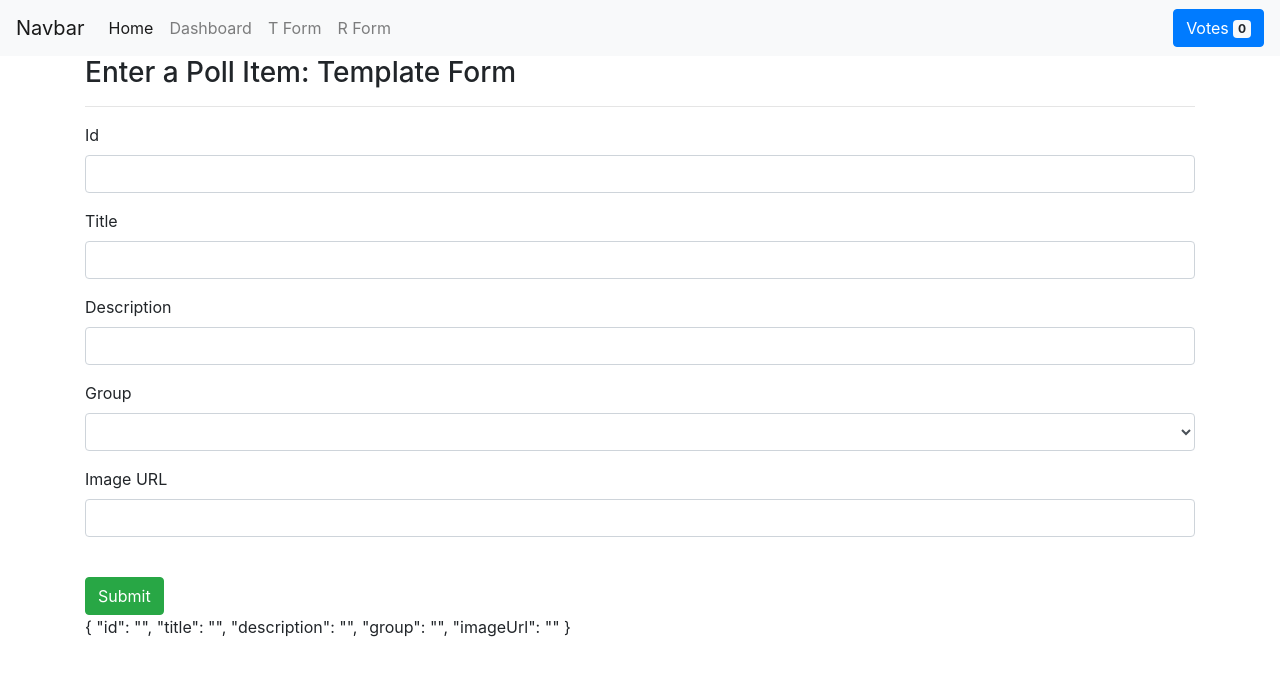
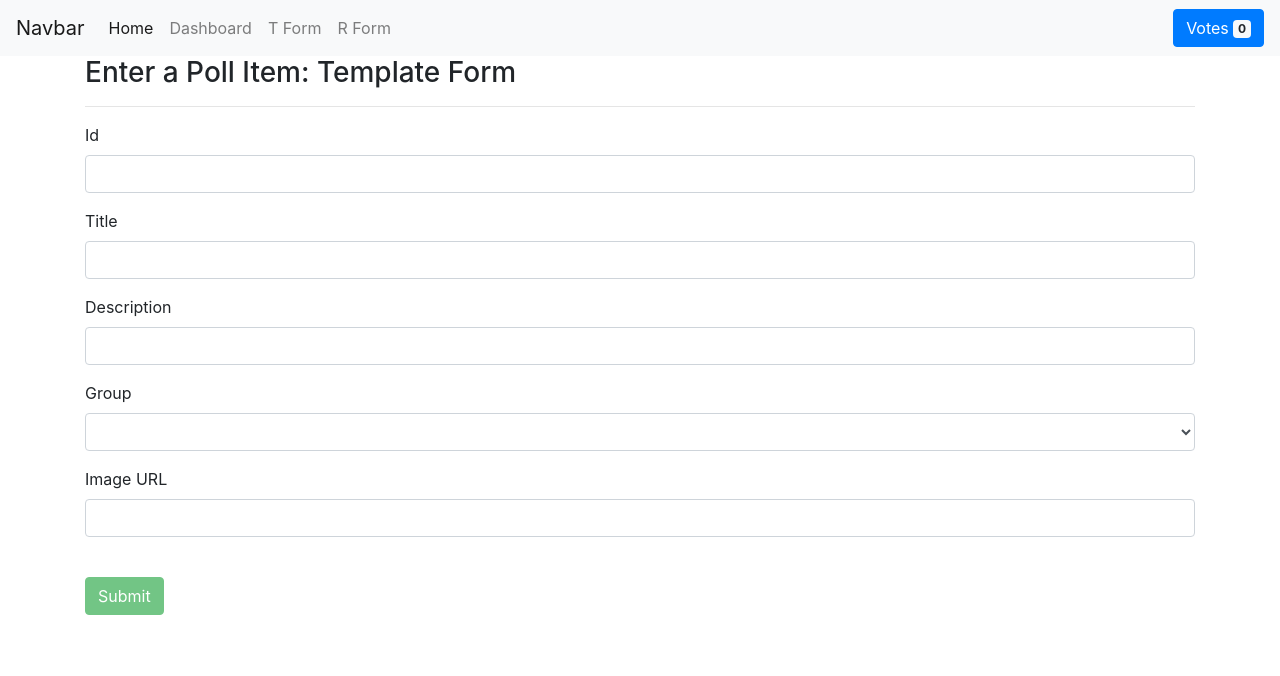
Before and after one commit to prashantksh/angular-polling-app, an Angular app: page /tform in a window 1280 px wide. Shown: the top 676 px of the page. Built offline with nearby package versions, Linux system fonts and the light colour scheme.

Commit message:
Validation errors

```diff
--- a/src/app/tform/tform.component.html
+++ b/src/app/tform/tform.component.html
@@ -14,7 +14,24 @@
       name="title"
       ngModel
       #title="ngModel"
+      required
+      minlength="5"
     />
+    <div
+      class="alert alert-danger"
+      role="alert"
+      *ngIf="title.dirty && title.touched && title?.errors?.required"
+    >
+      This is required
+    </div>
+    <div
+      class="alert alert-danger"
+      role="alert"
+      *ngIf="title.dirty && title.touched && title?.errors?.minlength"
+    >
+      You need to supply {{ title?.errors?.minlength.requiredLength }}, but you
+      have given {{ title?.errors?.minlength.actualLength }}
+    </div>
   </div>
 
   <div class="form-group">
@@ -48,7 +65,7 @@
     />
   </div>
 
-  <button class="btn btn-success mt-4" type="submit">Submit</button>
+  <button class="btn btn-success mt-4" type="submit" [disabled]="!f.valid">
+    Submit
+  </button>
 </form>
-
-<p>{{ f.value | json }}</p>
```
